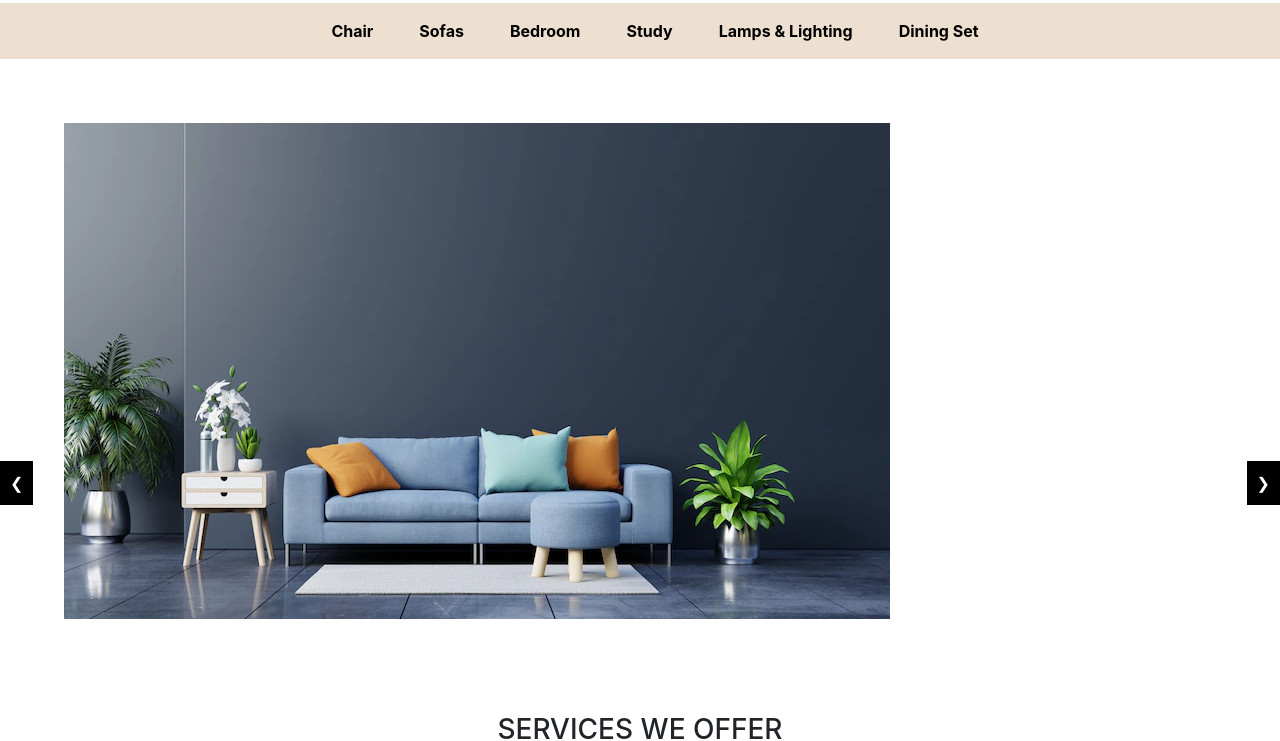
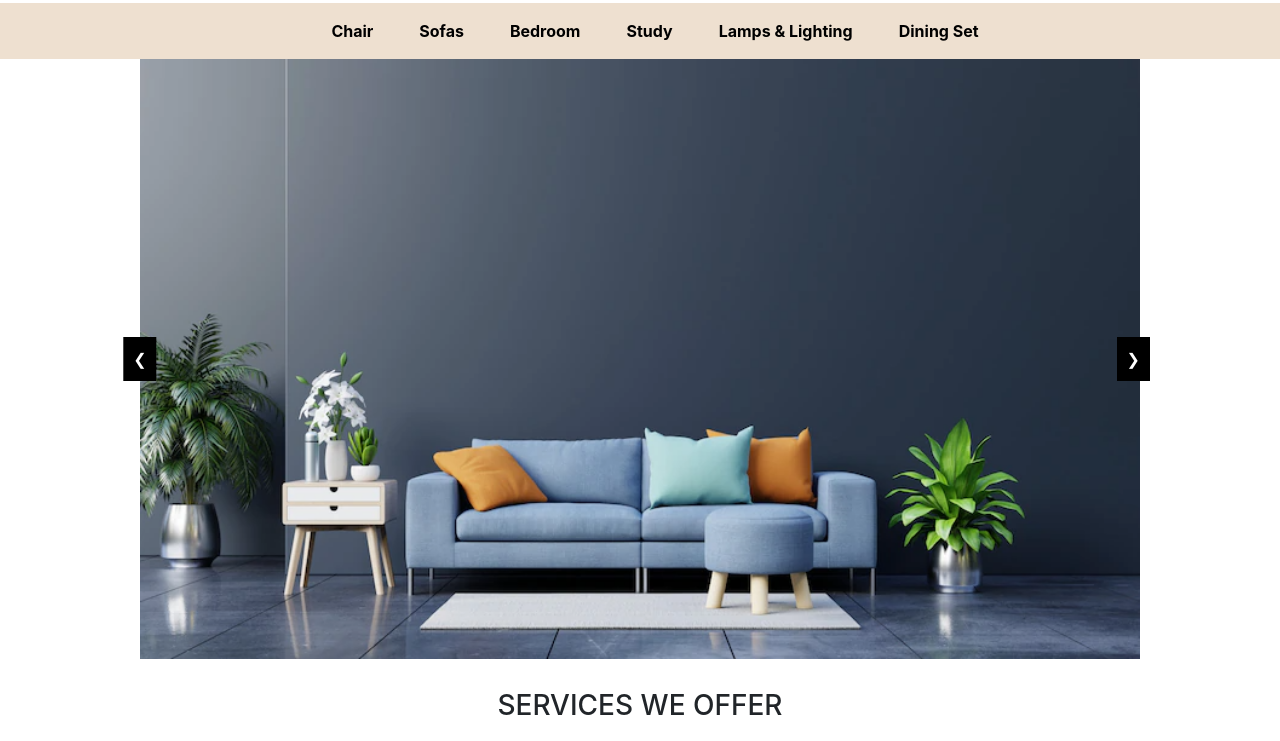
Before and after one commit to visyyrizz/fullstack_furnishure, a plain HTML site: page index.html in a window 1280 px wide. Shown: the part 77-818 px from the top of the page. Drawn offline with nearby package versions, Linux system fonts and the light colour scheme.

Commit message:
image slider adjusted

```diff
--- a/index.html
+++ b/index.html
@@ -82,7 +82,7 @@
             </div>
            </div>
           </nav>
-          <div class="slider" id="image-slider">
+          <div class="slider" id="slider">
             <div class="slides">
               <img src="./image/c1.png" alt="Image 1">
               <img src="./image/c2.png" alt="Image 2">
--- a/style.css
+++ b/style.css
@@ -214,29 +214,29 @@
 /* footer */
 
 /* slider*/
-      .image-slider {
-        position: static;
-        max-width: 500px;
+.slider {
+    position: relative;
+    max-width: 1000px;
     margin: auto;
+    text-align: center;
   }
 
   .slides {
     display: flex;
     overflow-x: auto;
     scroll-behavior: smooth;
+    margin: 0 auto;
   }
 
   .slides img {
-        max-width: 100%;
-        padding:5%;
+    width: 100%;
     height: auto;
   }
 
   .prev,
   .next {
     position: absolute;
-        top: 70%;
-        transform: translateY(-50%);
+    top: 50%;
     background-color: black;
     color: white;
     padding: 10px;
@@ -247,9 +247,12 @@
 
   .prev {
     left: 0;
+    transform: translateY(-50%) translateX(-50%);
   }
 
   .next {
-        right: 0;
+    right: -10px; /* Adjust this value to touch the margin */
+    transform: translateY(-50%);
   }
+
     /*slider*/
```
Lines whose indentation alone changed are shown as unchanged.
